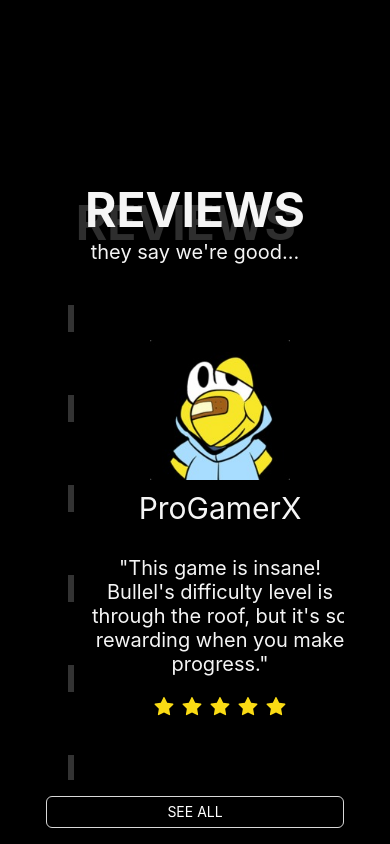
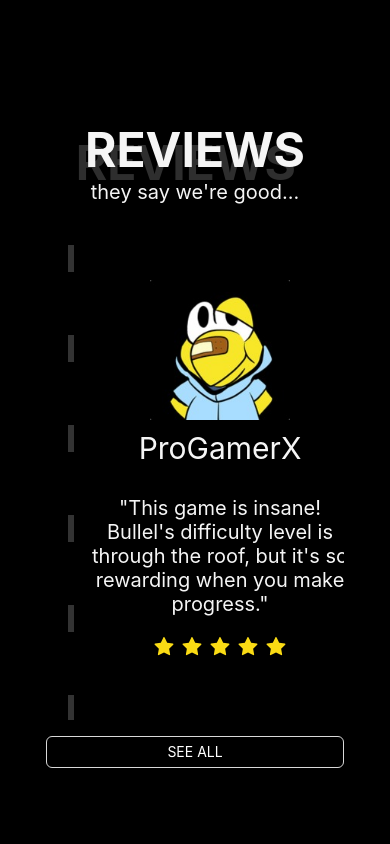
Before and after one commit to mateusz-stelmasiak/Website-Game-FakeAdvertisment, a React (Create React App) app in the folder emakreting-bullel/: page / in a window 390 px wide. Shown: the part 2080-2924 px from the top of the page. Built offline with nearby package versions, Linux system fonts and the light colour scheme; the HTML template or start-up script is replaced by a standard one.

Commit message:
between sections height fix

```diff
--- a/emakreting-bullel/src/App.css
+++ b/emakreting-bullel/src/App.css
@@ -11,7 +11,7 @@
     }
 
     .aboutDescription {
-        margin-bottom: 60px !important;
+        margin-bottom: 0px !important;
     }
 
     .timelineItem {
--- a/emakreting-bullel/src/components/reviewsSection/reviewsSection.css
+++ b/emakreting-bullel/src/components/reviewsSection/reviewsSection.css
@@ -1,7 +1,7 @@
 
 .reviewsWrapper {
     color: whitesmoke;
-    margin: 0 30px 40px 30px;
+    margin: 0 30px 200px 30px;
     display: flex;
     flex-direction: column;
     row-gap: 1rem;
```
